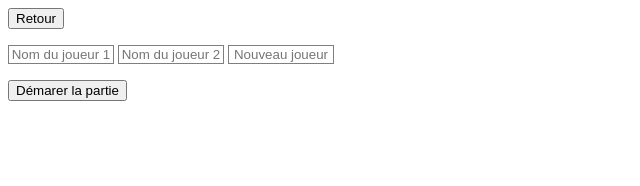
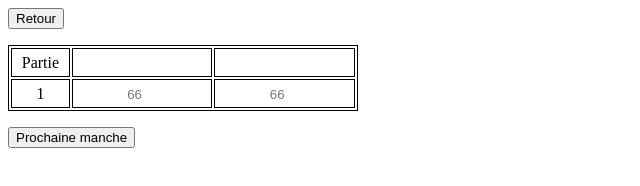
Before and after one commit to baptiste-may/game-helper, a plain HTML site: page games/6quiprend/index.html in a window 1280 px wide. Both pictures are taken after a click on the button "Démarer la partie". Shown: the whole page, without its empty margins (0-640 px from the left). Drawn offline with Linux system fonts and the light colour scheme.

Commit message:
Avancement sur le 6 qui prend

```diff
--- /dev/null
+++ b/games/6quiprend/game.js
@@ -0,0 +1,63 @@
+
+var players = [];
+
+function startGame() {
+
+for (i = 1; i <= nbPlayers; i++) {
+    players.push(document.getElementById("player" + i).value);
+}
+document.getElementById("players").remove();
+
+const table = document.createElement("table");
+
+const playersTR = document.createElement("tr");
+
+const firstTD = document.createElement("td");
+firstTD.textContent = "Partie";
+firstTD.id = "firstColumn";
+playersTR.appendChild(firstTD);
+
+for (i = 0; i < players.length; i++) {
+    const td = document.createElement("td");
+    td.textContent = players[i];
+    playersTR.appendChild(td);
+}
+
+table.appendChild(playersTR);
+
+const firstGame = document.createElement("tr");
+
+const firstNB = document.createElement("td");
+firstNB.textContent = "1";
+firstNB.id = "firstColumn";
+firstGame.appendChild(firstNB);
+
+for (i = 0; i < players.length; i++) {
+    const td = document.createElement("td");
+    const input = document.createElement("input");
+    input.id = "player" + (i + 1) + "_game1";
+    input.placeholder = "66";
+    input.className = "scoreTD";
+    input.type = "number";
+    td.appendChild(input);
+    firstGame.appendChild(td);
+}
+
+table.appendChild(firstGame);
+
+document.body.appendChild(table);
+
+const button = document.createElement("button");
+button.textContent = "Prochaine manche";
+button.id = "next";
+button.onclick = function(){next()};
+document.body.appendChild(document.createElement("p"));
+document.body.appendChild(button);
+
+}
+
+function next() {
+
+    alert("WIP");
+
+}
--- a/games/6quiprend/index.html
+++ b/games/6quiprend/index.html
@@ -8,16 +8,17 @@
     <title>GameHelper | 6 qui prend</title>
 </head>
     <body>
-        <div id="truc">
-            <button id="home" onclick="window.open('../../index.html', '_self')">Retour</button>
-            <p></p>
+        <button id="home" onclick="window.open('../../index.html', '_self')">Retour</button>
+        <p></p>
+        <div id="players">
             <input id="player1" placeholder="Nom du joueur 1">
             <input id="player2" placeholder="Nom du joueur 2">
             <input id="addPlayer" placeholder="Nouveau joueur" onclick="addPlayer()">
             <p id="beforePlayers"></p>
-            <button id="start" onclick="doSomething()">Démarer la partie</button>
+            <button id="start" onclick="startGame()">Démarer la partie</button>
         </div>
     </body>
 </html>
 <script src="playersManager.js"></script>
 <script src="mousemoving.js"></script>
+<script src="game.js"></script>
--- a/games/6quiprend/mousemoving.js
+++ b/games/6quiprend/mousemoving.js
@@ -15,6 +15,7 @@ const addPlayerInput = document.getElementById("addPlayer");
 addPlayerInput.addEventListener('mousemove', function(){bigInput(addPlayerInput)});
 
 window.addEventListener("mousemove", e => {
+    try {
         if (e.target.tagName === "HTML" || e.target.tagName === "BODY" || e.target.tagName === "DIV"){
             for (j = 1; j <= nbPlayers; j++) {
                 const player = document.getElementById("player" + j).style;
@@ -25,15 +26,5 @@ window.addEventListener("mousemove", e => {
             addPlayerInput.width = "100px";
             addPlayerInput.height = "15px";
         }
+    } catch(TypeError) {}
 });
-
-function unselectPlayer(nb) {
-    const element = document.getElementById("player" + nb);
-    if (element.value.length == 0) {
-        document.getElementById("addPlayer").removeEventListener("mousemove", bigInput(document.getElementById("addPlayer")));
-        document.getElementById("addPlayer").remove();
-        element.id = "addPlayer";
-        element.placeholder = "Nouveau joueur";
-        element.onclick = function () {addPlayer()};
-    }
-}
--- a/games/6quiprend/playersManager.js
+++ b/games/6quiprend/playersManager.js
@@ -7,15 +7,23 @@ function addPlayer() {
     input.id = "player" + nbPlayers;
     input.placeholder = "Nom du joueur " + nbPlayers;
     input.onclick = null;
-    input.onblur = function() {unselectPlayer(nbPlayers)};
+    input.onblur = function() {removePlayer(nbPlayers)};
     const newAddPlayer = document.createElement("input");
     newAddPlayer.id = "addPlayer";
     newAddPlayer.placeholder = "Nouveau joueur";
     newAddPlayer.onclick = function () {addPlayer()};
-    document.getElementById("truc").insertBefore(document.createTextNode(" "), document.getElementById("beforePlayers"));
-    document.getElementById("truc").insertBefore(newAddPlayer, document.getElementById("beforePlayers"));
-    newAddPlayer.addEventListener('mousemove', e => {
-        newAddPlayer.style.width = "150px";
-        newAddPlayer.style.height = "25px";
-    });
+    document.getElementById("players").insertBefore(document.createTextNode(" "), document.getElementById("beforePlayers"));
+    document.getElementById("players").insertBefore(newAddPlayer, document.getElementById("beforePlayers"));
+    newAddPlayer.addEventListener('mousemove', function(){bigInput(newAddPlayer)});
 }
+
+function removePlayer(nb) {
+    const element = document.getElementById("player" + nb);
+    if (element.value.length == 0) {
+        nbPlayers--;
+        document.getElementById("addPlayer").remove();
+        element.id = "addPlayer";
+        element.placeholder = "Nouveau joueur";
+        element.onclick = function () {addPlayer()};
+    }
+}
--- a/games/6quiprend/style.css
+++ b/games/6quiprend/style.css
@@ -5,3 +5,17 @@ input {
     height: 15px;
     transition: 0.5s cubic-bezier(.28,0,.6,.99);
 }
+table,
+td {
+    border: 1px solid;
+    text-align: center;
+    width: 350px;
+    height: 25px;
+}
+.scoreTD {
+    width: 50px;
+    border: 0;
+}
+#firstColumn {
+    width: 100px;
+}
```
Lines whose indentation alone changed are shown as unchanged.
